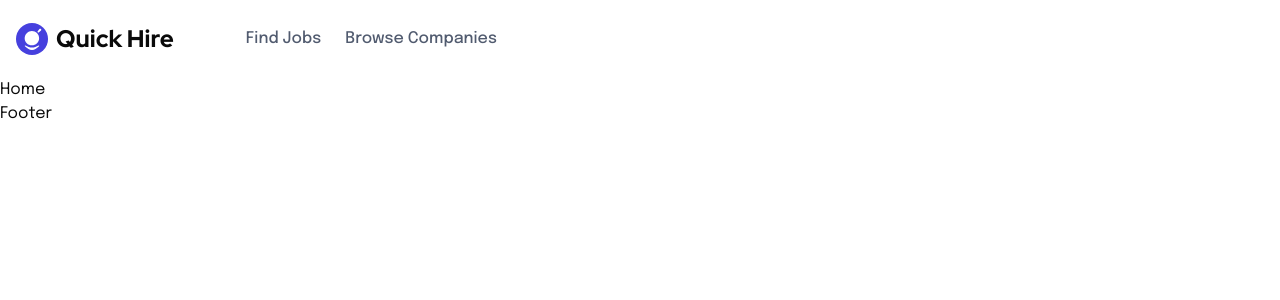
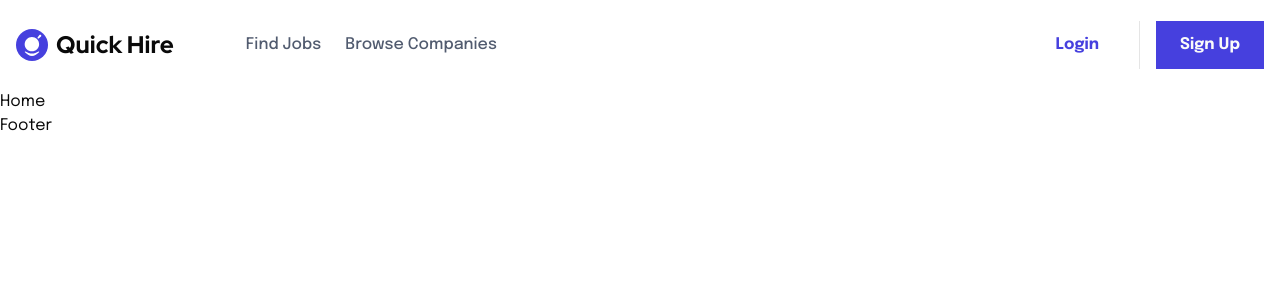
Before and after one commit to EtherSphere01/quickhire-client, a Next.js app: page / in a window 1280 px wide. Shown: the top 300 px of the page. Built offline with nearby package versions, Linux system fonts and the light colour scheme; a web font is replaced by a local one.

Commit message:
feat: enhance header component with mobile menu functionality and new icons, update button styles

```diff
--- a/src/app/globals.css
+++ b/src/app/globals.css
@@ -55,7 +55,7 @@
     --card-foreground: oklch(0.145 0 0);
     --popover: oklch(1 0 0);
     --popover-foreground: oklch(0.145 0 0);
-    --primary: oklch(0.205 0 0);
+    --primary: #4640de;
     --primary-foreground: oklch(0.985 0 0);
     --secondary: oklch(0.97 0 0);
     --secondary-foreground: oklch(0.205 0 0);
--- a/src/components/shared/Header.tsx
+++ b/src/components/shared/Header.tsx
@@ -1,21 +1,51 @@
+"use client";
+
 import { Logo } from "@/svg/Logo";
 import { NavItems } from "@/utils/navItems";
 import Link from "next/link";
-import React from "react";
+import { useEffect, useRef, useState } from "react";
+import { Button } from "../ui/button";
+import { MenuIcon } from "@/svg/LandingPage/MenuIcon";
+import { CrossIcon } from "@/svg/LandingPage/CrossIcon";
 
 export default function Header() {
+    const [menuOpen, setMenuOpen] = useState(false);
+    const headerRef = useRef<HTMLElement>(null);
+
+    // Close menu when clicking anywhere outside the header
+    useEffect(() => {
+        if (!menuOpen) return;
+        const handleClick = (e: MouseEvent) => {
+            if (
+                headerRef.current &&
+                !headerRef.current.contains(e.target as Node)
+            ) {
+                setMenuOpen(false);
+            }
+        };
+        document.addEventListener("click", handleClick);
+        return () => document.removeEventListener("click", handleClick);
+    }, [menuOpen]);
+
     return (
-        <header className="container mx-auto py-2 md:py-5.25 px-4">
+        <header
+            ref={headerRef}
+            className="relative container mx-auto py-2 md:py-5.25 px-4"
+        >
+            <div className="flex items-center justify-between">
                 <div className="flex items-center md:gap-12">
                     <div className="flex gap-2 items-center">
                         <Logo />
-                    <span className="font-red-hat-display font-extrabold text-[24px]">
+                        <Link
+                            href="/"
+                            className="font-red-hat-display font-extrabold text-[24px]"
+                        >
                             Quick Hire
-                    </span>
+                        </Link>
                     </div>
 
-                {/* Desktop */}
-                <div className="hidden md:block">
+                    {/* Desktop Nav */}
+                    <div className="hidden lg:block">
                         {NavItems.map((item) => (
                             <Link
                                 key={item.name}
@@ -28,9 +58,57 @@ export default function Header() {
                     </div>
                 </div>
 
-            <div>
+                {/* Desktop */}
+                <div className="hidden lg:flex items-center gap-4 h-12">
+                    <Button
+                        variant={"secondary"}
+                        className="px-6 py-3 text-[16px] font-bold bg-white text-[#4640DE] "
+                    >
+                        Login
+                    </Button>
+                    <div className="border-l bg-[#D6DDEB] h-full"></div>
+                    <Button className="px-6 py-3 text-[16px] font-bold ">
+                        Sign Up
+                    </Button>
+                </div>
 
+                {/* Mobile Menu */}
+                <button
+                    type="button"
+                    onClick={() => setMenuOpen((prev) => !prev)}
+                    className="lg:hidden h-9 w-9 rounded-full bg-white flex items-center justify-center border border-[#D6DDEB] cursor-pointer z-50"
+                >
+                    {menuOpen ? <CrossIcon /> : <MenuIcon />}
+                </button>
             </div>
+
+            {/* Mobile Nav Menu */}
+            {menuOpen && (
+                <nav className="lg:hidden absolute left-0 right-0 top-full z-40 mx-4 mt-1 flex flex-col gap-4 rounded-lg border border-[#D6DDEB] bg-white p-4 shadow-lg">
+                    {NavItems.map((item) => (
+                        <Link
+                            key={item.name}
+                            href={item.href}
+                            onClick={() => setMenuOpen(false)}
+                            className="text-[16px] font-medium text-[#515B6F] hover:text-gray-800"
+                        >
+                            {item.name}
+                        </Link>
+                    ))}
+
+                    <div className="flex flex-col gap-3 mt-2">
+                        <Button
+                            variant={"secondary"}
+                            className="w-full px-6 py-3 text-[16px] font-bold bg-white text-[#4640DE] border border-[#4640DE]"
+                        >
+                            Login
+                        </Button>
+                        <Button className="w-full px-6 py-3 text-[16px] font-bold">
+                            Sign Up
+                        </Button>
+                    </div>
+                </nav>
+            )}
         </header>
     );
 }
--- a/src/components/ui/button.tsx
+++ b/src/components/ui/button.tsx
@@ -1,32 +1,33 @@
-import * as React from "react"
-import { cva, type VariantProps } from "class-variance-authority"
-import { Slot } from "radix-ui"
+import * as React from "react";
+import { cva, type VariantProps } from "class-variance-authority";
+import { Slot } from "radix-ui";
 
-import { cn } from "@/lib/utils"
+import { cn } from "@/lib/utils";
 
 const buttonVariants = cva(
     "inline-flex items-center justify-center gap-2 whitespace-nowrap rounded-md text-sm font-medium transition-all disabled:pointer-events-none disabled:opacity-50 [&_svg]:pointer-events-none [&_svg:not([class*='size-'])]:size-4 shrink-0 [&_svg]:shrink-0 outline-none focus-visible:border-ring focus-visible:ring-ring/50 focus-visible:ring-[3px] aria-invalid:ring-destructive/20 dark:aria-invalid:ring-destructive/40 aria-invalid:border-destructive",
     {
         variants: {
             variant: {
-        default: "bg-primary text-primary-foreground hover:bg-primary/90",
+                default:
+                    "bg-primary text-primary-foreground hover:bg-primary/90 cursor-pointer rounded-none",
                 destructive:
                     "bg-destructive text-white hover:bg-destructive/90 focus-visible:ring-destructive/20 dark:focus-visible:ring-destructive/40 dark:bg-destructive/60",
                 outline:
                     "border bg-background shadow-xs hover:bg-accent hover:text-accent-foreground dark:bg-input/30 dark:border-input dark:hover:bg-input/50",
                 secondary:
-          "bg-secondary text-secondary-foreground hover:bg-secondary/80",
-        ghost:
-          "hover:bg-accent hover:text-accent-foreground dark:hover:bg-accent/50",
+                    "bg-primary text-primary-foreground rounded-none bg-white text-[#4640DE] cursor-pointer",
+                ghost: "hover:bg-accent hover:text-accent-foreground dark:hover:bg-accent/50",
                 link: "text-primary underline-offset-4 hover:underline",
             },
             size: {
-        default: "h-9 px-4 py-2 has-[>svg]:px-3",
+                default: "px-4 py-2 has-[>svg]:px-3",
                 xs: "h-6 gap-1 rounded-md px-2 text-xs has-[>svg]:px-1.5 [&_svg:not([class*='size-'])]:size-3",
                 sm: "h-8 rounded-md gap-1.5 px-3 has-[>svg]:px-2.5",
                 lg: "h-10 rounded-md px-6 has-[>svg]:px-4",
                 icon: "size-9",
-        "icon-xs": "size-6 rounded-md [&_svg:not([class*='size-'])]:size-3",
+                "icon-xs":
+                    "size-6 rounded-md [&_svg:not([class*='size-'])]:size-3",
                 "icon-sm": "size-8",
                 "icon-lg": "size-10",
             },
@@ -35,8 +36,8 @@ const buttonVariants = cva(
             variant: "default",
             size: "default",
         },
-  }
-)
+    },
+);
 
 function Button({
     className,
@@ -46,9 +47,9 @@ function Button({
     ...props
 }: React.ComponentProps<"button"> &
     VariantProps<typeof buttonVariants> & {
-    asChild?: boolean
+        asChild?: boolean;
     }) {
-  const Comp = asChild ? Slot.Root : "button"
+    const Comp = asChild ? Slot.Root : "button";
 
     return (
         <Comp
@@ -58,7 +59,7 @@ function Button({
             className={cn(buttonVariants({ variant, size, className }))}
             {...props}
         />
-  )
+    );
 }
 
-export { Button, buttonVariants }
+export { Button, buttonVariants };
--- /dev/null
+++ b/src/svg/LandingPage/CrossIcon.tsx
@@ -0,0 +1,19 @@
+export const CrossIcon = () => {
+    return (
+        <svg
+            width="20"
+            height="20"
+            viewBox="0 0 20 20"
+            fill="none"
+            xmlns="http://www.w3.org/2000/svg"
+        >
+            <path
+                d="M15 5L5 15M5 5L15 15"
+                stroke="#25324B"
+                strokeWidth="2"
+                strokeLinecap="round"
+                strokeLinejoin="round"
+            />
+        </svg>
+    );
+};
--- /dev/null
+++ b/src/svg/LandingPage/MenuIcon.tsx
@@ -0,0 +1,16 @@
+export const MenuIcon = () => {
+    return (
+        <svg
+            width="20"
+            height="20"
+            viewBox="0 0 20 20"
+            fill="none"
+            xmlns="http://www.w3.org/2000/svg"
+        >
+            <path
+                d="M10.8334 13.3333H2.50008C2.27907 13.3333 2.06711 13.4211 1.91083 13.5774C1.75455 13.7337 1.66675 13.9457 1.66675 14.1667C1.66675 14.3877 1.75455 14.5996 1.91083 14.7559C2.06711 14.9122 2.27907 15 2.50008 15H10.8334C11.0544 15 11.2664 14.9122 11.4227 14.7559C11.579 14.5996 11.6667 14.3877 11.6667 14.1667C11.6667 13.9457 11.579 13.7337 11.4227 13.5774C11.2664 13.4211 11.0544 13.3333 10.8334 13.3333ZM2.50008 6.66667H17.5001C17.7211 6.66667 17.9331 6.57887 18.0893 6.42259C18.2456 6.26631 18.3334 6.05435 18.3334 5.83333C18.3334 5.61232 18.2456 5.40036 18.0893 5.24408C17.9331 5.0878 17.7211 5 17.5001 5H2.50008C2.27907 5 2.06711 5.0878 1.91083 5.24408C1.75455 5.40036 1.66675 5.61232 1.66675 5.83333C1.66675 6.05435 1.75455 6.26631 1.91083 6.42259C2.06711 6.57887 2.27907 6.66667 2.50008 6.66667ZM17.5001 9.16667H2.50008C2.27907 9.16667 2.06711 9.25446 1.91083 9.41074C1.75455 9.56702 1.66675 9.77899 1.66675 10C1.66675 10.221 1.75455 10.433 1.91083 10.5893C2.06711 10.7455 2.27907 10.8333 2.50008 10.8333H17.5001C17.7211 10.8333 17.9331 10.7455 18.0893 10.5893C18.2456 10.433 18.3334 10.221 18.3334 10C18.3334 9.77899 18.2456 9.56702 18.0893 9.41074C17.9331 9.25446 17.7211 9.16667 17.5001 9.16667Z"
+                fill="#25324B"
+            />
+        </svg>
+    );
+};
```
Lines whose indentation alone changed are shown as unchanged.
